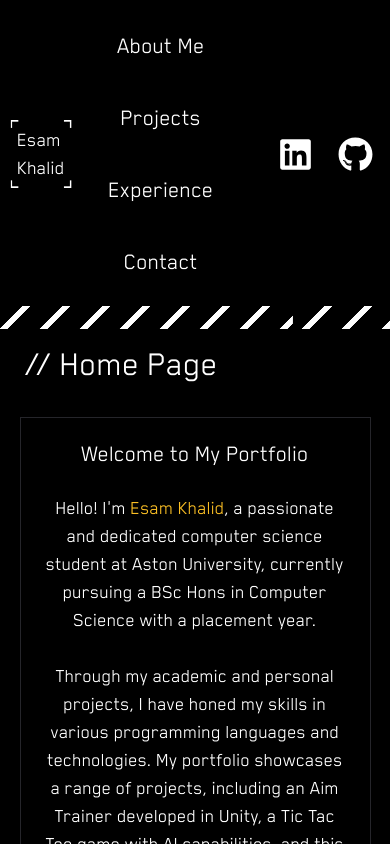
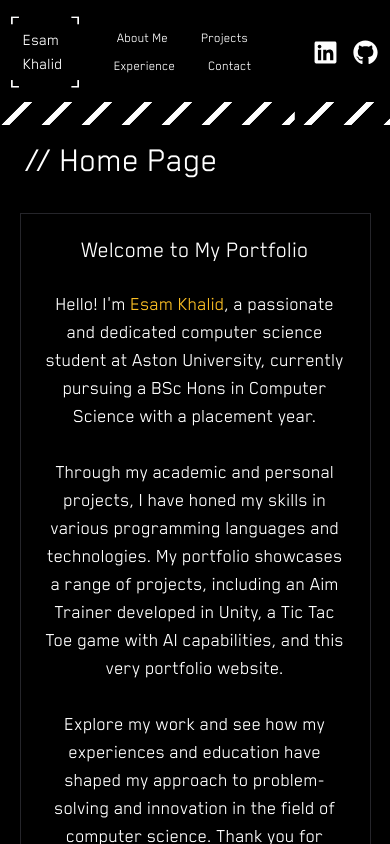
Before and after one commit to EsamKhalid/portfolio-website-v2, a Next.js app: page / in a window 390 px wide. Shown: the top 844 px of the page. Built offline with nearby package versions, Linux system fonts and the light colour scheme.

Commit message:
navbar design now responsive

```diff
--- a/app/globals.css
+++ b/app/globals.css
@@ -84,18 +84,21 @@ body {
 @layer components{
 
   .navbar ul li {
-    flex-grow: 0;
     transition-duration: 200ms;
-    @apply inline-block mr-[20px] cursor-pointer  p-5 hover:bg-jms-blue hover:border-corners-sm
+    @apply inline-block text-sm mr-[25px] sm:mr-[20px] cursor-pointer hover:bg-jms-blue hover:border-corners-sm
+    md:p-5 sm:text-xl md:text-2xl p-1
   }
 
   .NavLogoContainer a{
-    @apply hover:bg-jms-blue m-[5px] size-[50px] flex items-center justify-center hover:border-corners-sm
+    @apply hover:bg-jms-blue m-[5px] flex items-center justify-center hover:border-corners-sm
     cursor-pointer duration-200
+    size-[30px]
+    sm:size-[50px]
+
   }
 
   .NavLogoContainer a > *{
-    @apply size-[35px]
+    @apply size-[25px] sm:size-[35px]
   }
 
   .border-corners-lg {
--- a/components/NavBar/NavBar.tsx
+++ b/components/NavBar/NavBar.tsx
@@ -5,9 +5,12 @@ import Link from "next/link";
 import Image from "next/image";
 import TestImg from "./testImg.png";
 
+import CornerBorder from "../Borders/CornerBorder";
+
 import { FaFontAwesomeLogoFull, FaInstagram } from "react-icons/fa";
 import { FaLinkedin } from "react-icons/fa";
 import { FaGithub } from "react-icons/fa";
+import { SiLeetcode } from "react-icons/si";
 
 import useMeasure from "react-use-measure";
 import { animate, motion, useMotionValue } from "framer-motion";
@@ -55,10 +58,17 @@ function NavBar() {
             href="../"
             className="hover:bg-jms-blue rounded scale-[.85] p-[10px] m-[-10px]"
           >
-            <h1 className="text-2xl border-corners-sm p-2">Esam Khalid</h1>
+            <CornerBorder
+              className=""
+              cornerSize="9px"
+              borderThickness="2px"
+              borderGap="3px"
+            >
+              <h1 className="p-2 text-xl sm:text-2xl">Esam Khalid</h1>
+            </CornerBorder>
           </Link>
 
-          <ul className="text-center list-none [&_*]:text-2xl">
+          <ul className="text-center list-none">
             <Link href="../AboutPage">
               <li>About Me</li>
             </Link>
```
